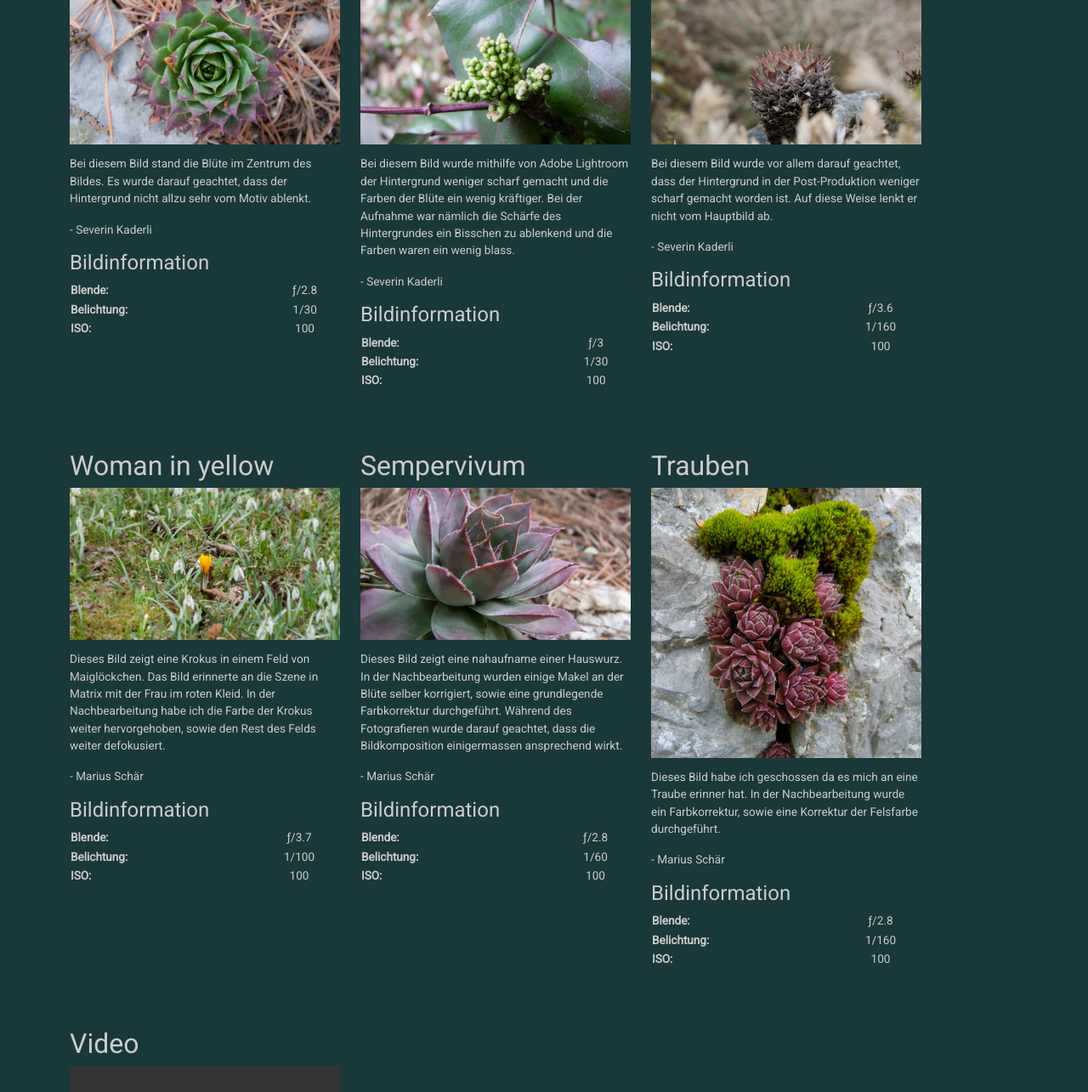
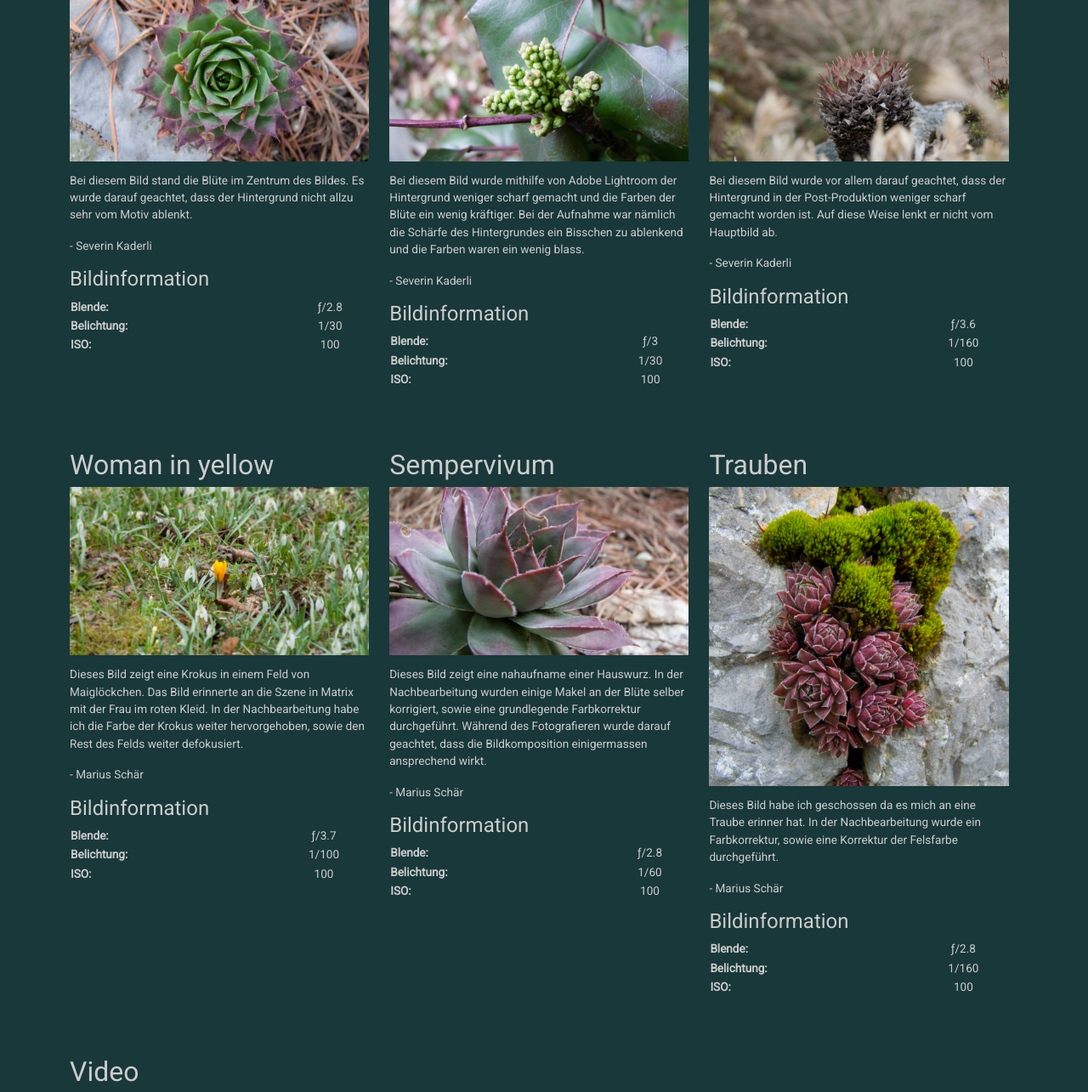
Before and after one commit to severinkaderli/Modul-152-Website, a plain HTML site: page index.html in a window 1280 px wide. Shown: the part 552-1837 px from the top of the page at 85% size. Drawn offline with nearby package versions, Linux system fonts and the light colour scheme; grey boxes are pictures that could not be loaded; a script that the page names is missing.

Commit message:
Fix width of cards

```diff
--- a/css/style.css
+++ b/css/style.css
@@ -25,7 +25,6 @@ table td {
   margin-bottom: 0;
   background: #19383A;
   color: #CCC;
-
 }
 
 .jumbotron p:last-child {
@@ -49,7 +48,7 @@ table td {
 
 .card {
   float: left;
-  width: 30%;
+  width: 33%;
   padding: .75rem;
   margin-bottom: 3rem;
   border: 0;
```
